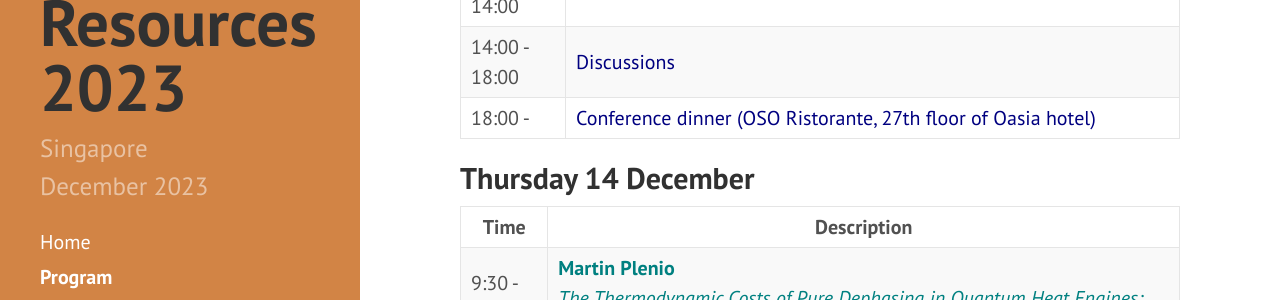
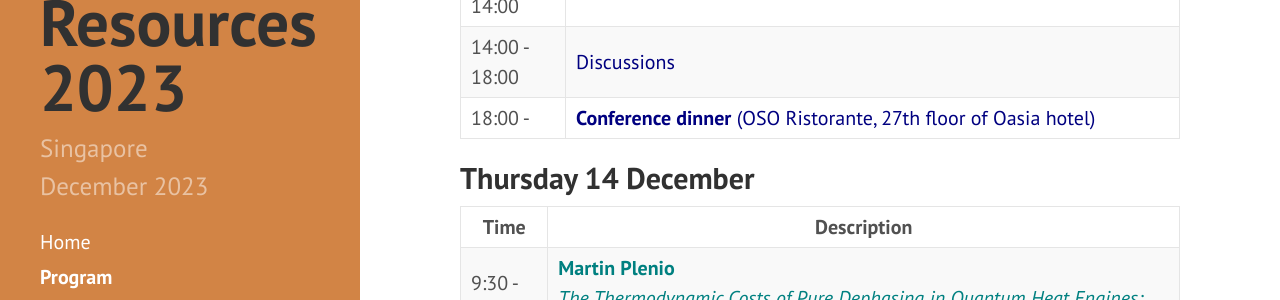
Before and after one commit to RyujiPat2/RyujiPat2.github.io, a Jekyll site: the page built from program.md, in a window 1280 px wide and 900 px high, scrolled down 3394 px. Shown: the part 155-455 px from the top of the window. Built offline with Jekyll 4.4.1, drawn with Linux system fonts in a browser that asks for light colours; nearby versions of some CDN libraries.

Commit message:
Update program.md

```diff
--- a/program.md
+++ b/program.md
@@ -30,7 +30,7 @@ order: 2
 | 14:35 - 15:00 | **Junjie Chen**, Yuxuan Yan, and You Zhou<br /><i>Magic of quantum hypergraph states</i>                         |
 | 15:00 - 15:25 | **Roberto Rubboli**, Ryuji Takagi, and Marco Tomamichel<br /><i>Mixed-state additivity properties of magic monotones based on quantum relative entropies for single-qubit states and beyond</i>                          |
 | 15:25 - 16:00 | <span class="p-invited">Coffee</span>                         |
-| 16:00 - 18:30 | <span class="p-invited">**Poster session and discussions**</span> |
+| 16:00 - 18:30 | <span class="p-invited"><b>Poster session and discussions</b></span> |
 
 
 ## Tuesday 12 December
@@ -50,7 +50,7 @@ order: 2
 | 14:35 - 15:00 | Tobias Haug, **Soovin Lee**, and M.S. Kim<br /><i>Efficient stabilizer entropies for quantum computers</i>             |
 | 15:00 - 15:25 | **Tobias Haug** and Lorenzo Piroli<br /><i>Stabilizer entropies and nonstabilizerness monotones</i>            |
 | 15:25 - 16:00 | <span class="p-invited">Coffee</span> |
-| 16:00 - 18:30 | <span class="p-invited">**Poster session and discussions**</span> |
+| 16:00 - 18:30 | <span class="p-invited"><b>Poster session and discussions</b></span> |
 
 
 
@@ -67,7 +67,7 @@ order: 2
 | 12:30 - 12:55  | **Varun Narasimhachar** <br /><i>The coherent measurement cost of coherence distillation</i>        |
 | 12:55 - 14:00  | <span class="p-invited">Lunch</span>      |
 | 14:00 - 18:00  | <span class="p-invited">Discussions</span>     |
-| 18:00 -   | <span class="p-invited">Conference dinner (OSO Ristorante, 27th floor of Oasia hotel)</span>     |
+| 18:00 -   | <span class="p-invited"><b>Conference dinner</b> (OSO Ristorante, 27th floor of Oasia hotel)</span>     |
 
 
 ## Thursday 14 December
@@ -86,7 +86,7 @@ order: 2
 | 14:35 - 15:00   | **Ge Bai**, Dominik Šafránek, Joseph Schindler, Francesco Buscemi, Valerio Scarani<br /><i>Observational entropy with general quantum priors</i>             |
 | 15:00 - 15:20   | Muhammad Usman Farooq, Tobias Fritz, **Erkka Haapasalo**, Marco Tomamichel, Frits Verhagen<br /><i>Asymptotic and catalytic majorization</i>          |
 | 15:25 - 16:00   | <span class="p-invited">Coffee</span> |
-| 16:00 - 16:30   | <span class="p-invited">**Open problem session**</span>        |
+| 16:00 - 16:30   | <span class="p-invited"><b>Open problem session</b></span>        |
 | 16:30 - 18:30   | <span class="p-invited">Discussion</span> |
 
 
```
